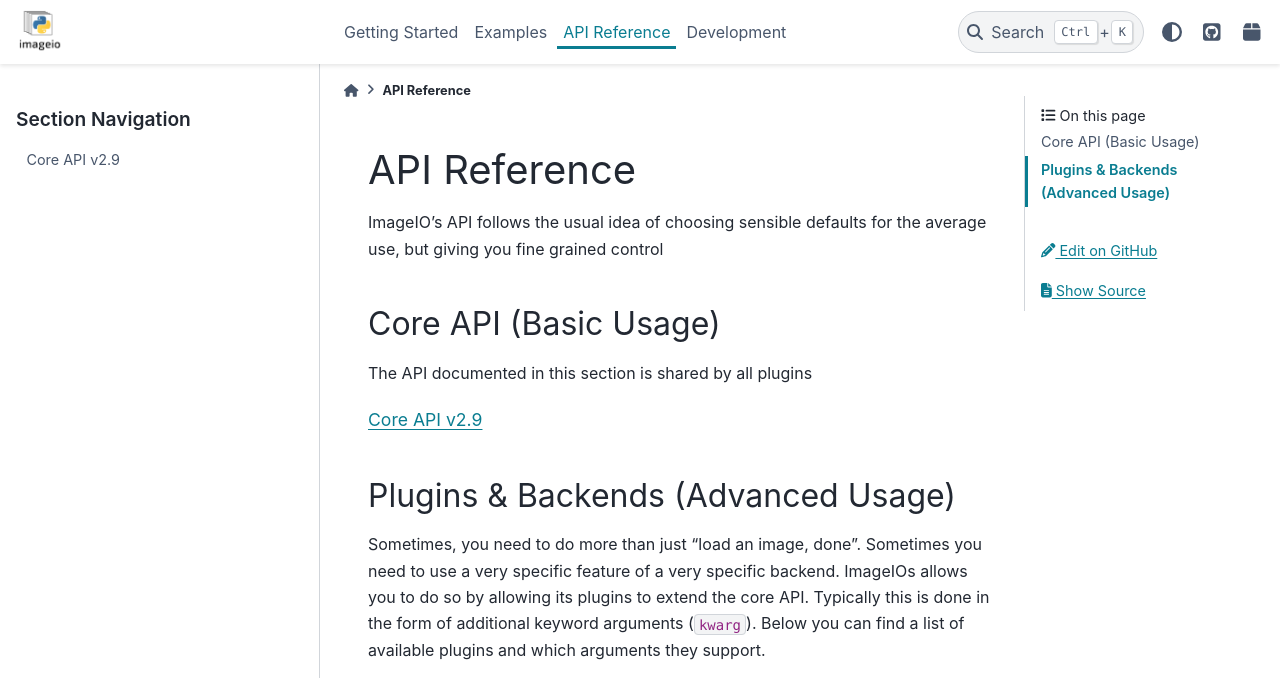
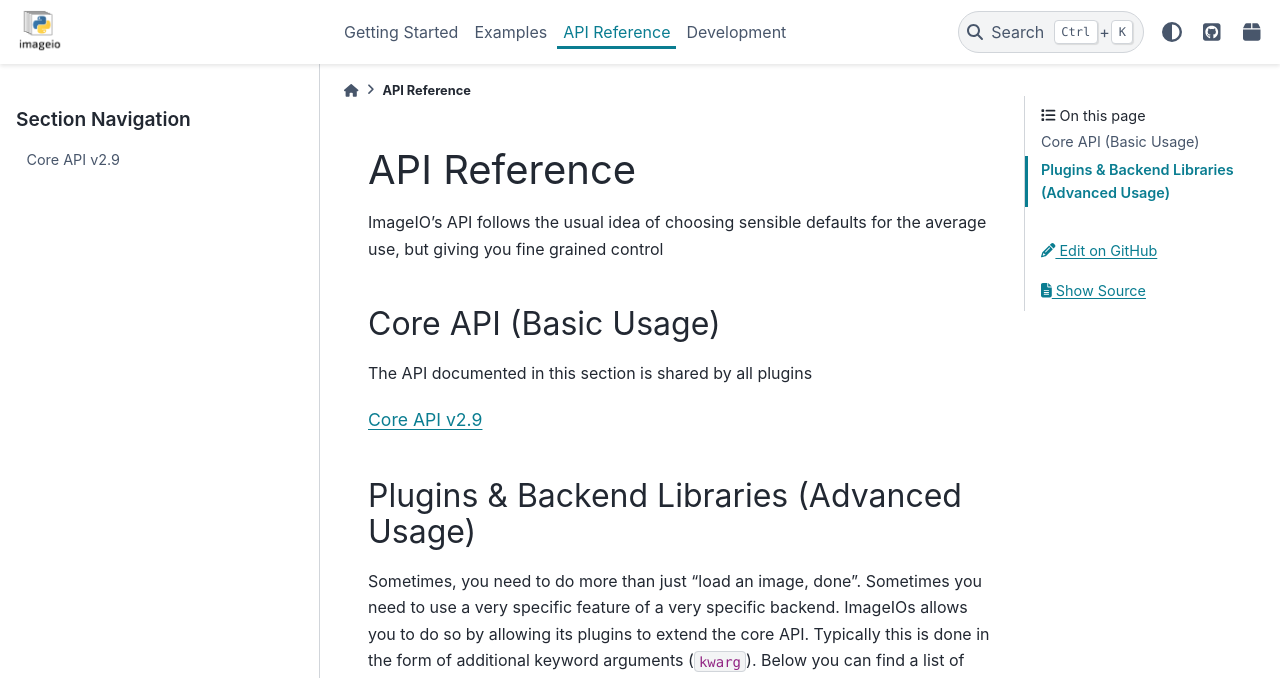
Before and after one commit to imageio/imageio, a Sphinx documentation site: the page built from docs/reference/index.rst, in a window 1280 px wide and 992 px high, cut to the strip 0-678 px from the top of the window. Built offline with Sphinx 7.4.7 and the PyData theme 0.15.4, drawn with Linux system fonts in a browser that asks for light colours; pages that are not in the unit, such as notebooks, are missing from menus.

Commit message:
DOC: Backend -> Backend Library

```diff
--- a/docs/getting_started/overview.rst
+++ b/docs/getting_started/overview.rst
@@ -31,7 +31,7 @@ Plugin
     plugin is also aware if its backend is or isn't installed and handles this case
     appropriately, e.g., it deactivates itself if the backend isn't present.
 
-Backend
+Backend Library
     A (potentially 3d party) library that can read and/or write
     images or image-like objects (videos, etc.). Every backend is optional, so it is
     up to you to decide which backends to install depending on your needs. Examples
--- a/docs/reference/index.rst
+++ b/docs/reference/index.rst
@@ -15,8 +15,8 @@ The API documented in this section is shared by all plugins
     Core API v2.9 <userapi>
 
 
-Plugins & Backends (Advanced Usage)
-^^^^^^^^^^^^^^^^^^^^^^^^^^^^^^^^^^^
+Plugins & Backend Libraries (Advanced Usage)
+^^^^^^^^^^^^^^^^^^^^^^^^^^^^^^^^^^^^^^^^^^^^
 
 Sometimes, you need to do more than just "load an image, done". Sometimes you
 need to use a very specific feature of a very specific backend. ImageIOs allows
```
